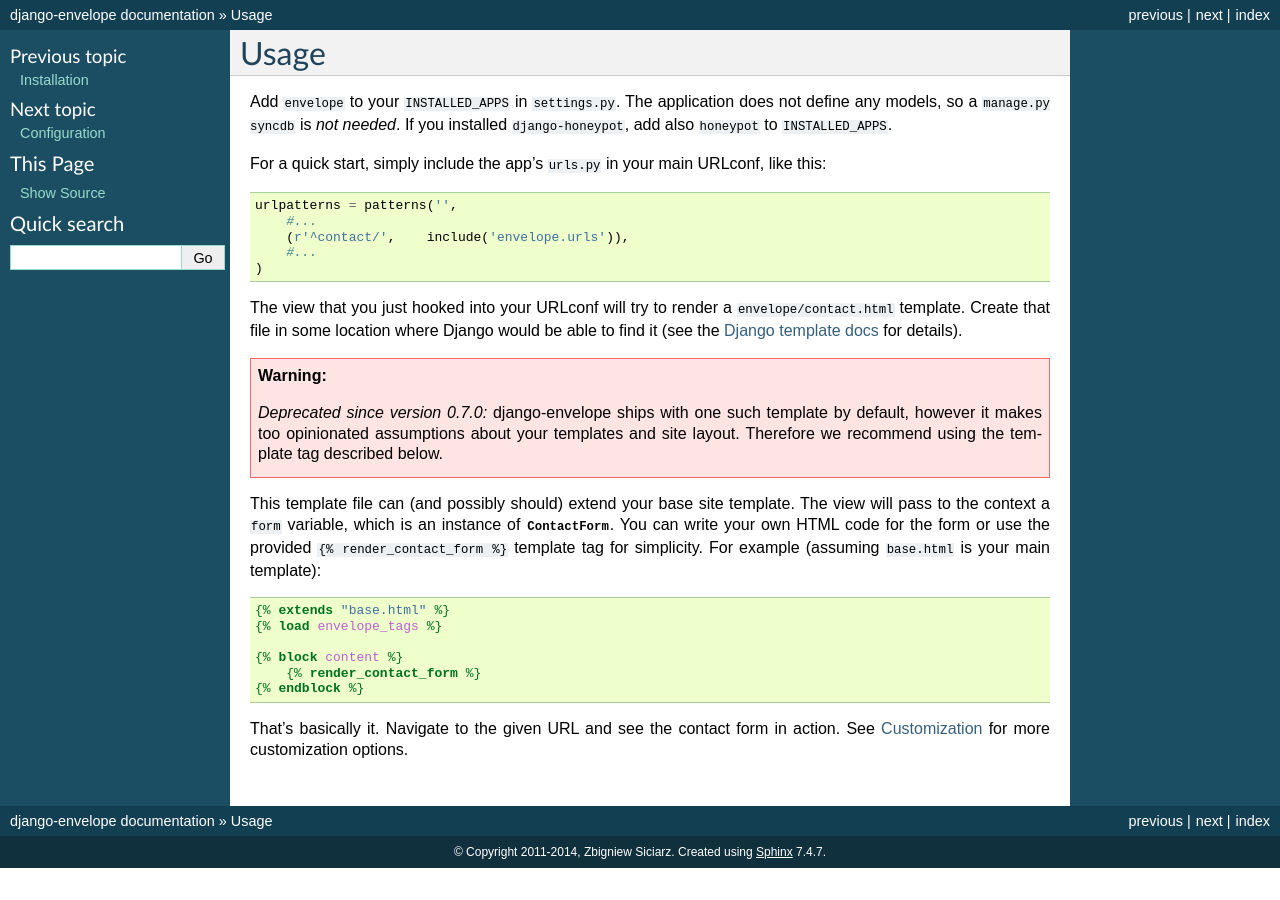
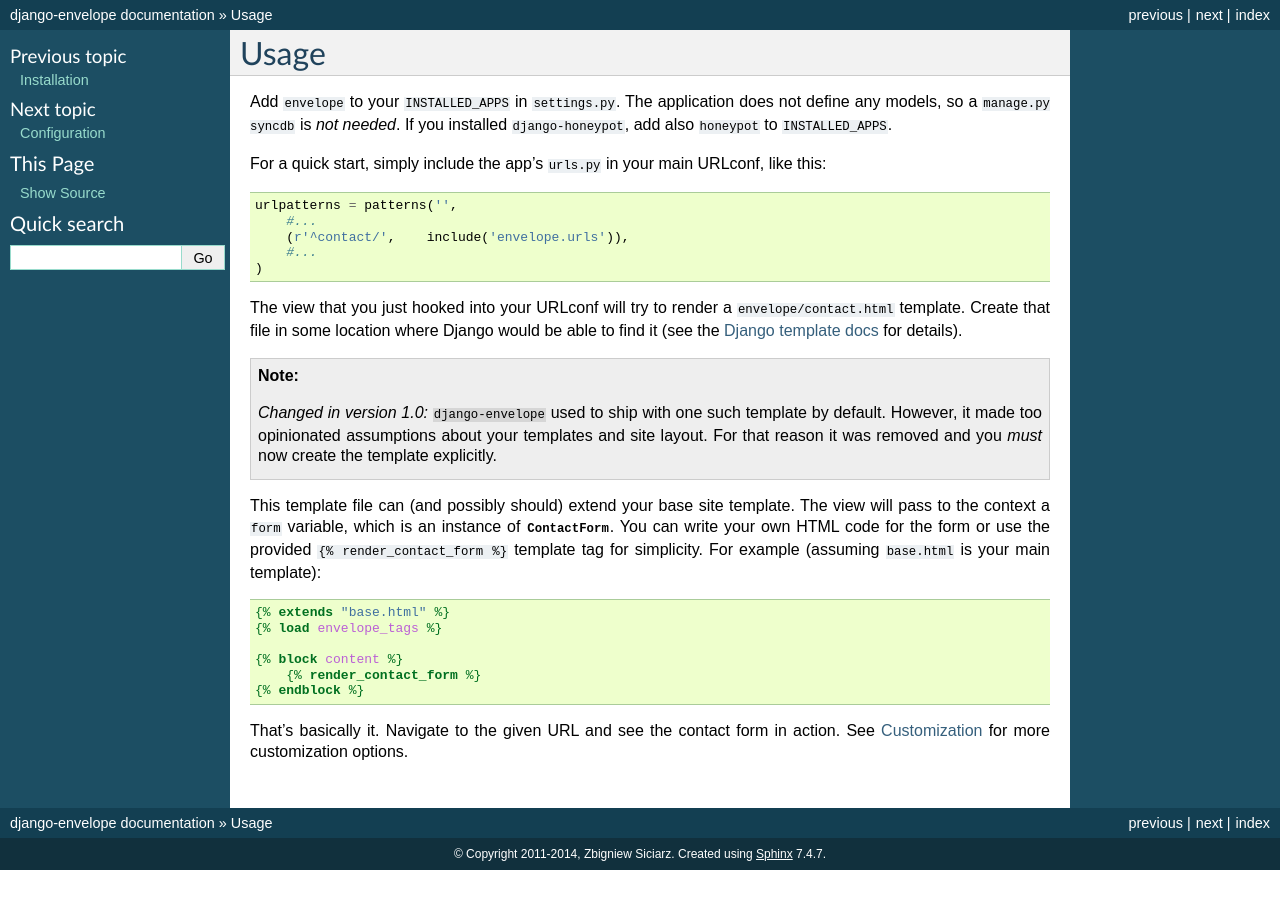
Before and after one commit to zsiciarz/django-envelope, a Sphinx documentation site: the page built from docs/usage.rst, in a window 1280 px wide. Built offline with Sphinx 7.4.7, drawn with Linux system fonts in a browser that asks for light colours.

Commit message:
Template removal reflected in the docs.

```diff
--- a/docs/changes.rst
+++ b/docs/changes.rst
@@ -21,6 +21,8 @@
  - dropped Python 2.6 compatibility; use 2.7 or 3.3+
  - message rejection reason from signal handlers isn't sent to the user in
    HTTP 400 response's body
+ - the default ``envelope/contact.html`` template is removed; one must create
+   the template explicitly
 
 .. _`custom User model`: https://docs.djangoproject.com/en/dev/topics/auth/customizing/#substituting-a-custom-user-model
 .. _`FormMessagesMixin`: http://django-braces.readthedocs.org/en/latest/form.html#formmessagesmixin
--- a/docs/usage.rst
+++ b/docs/usage.rst
@@ -20,11 +20,12 @@
 where Django would be able to find it (see the `Django template docs`_
 for details).
 
-.. warning::
-   .. deprecated:: 0.7.0
-      django-envelope ships with one such template by default, however it
-      makes too opinionated assumptions about your templates and site layout.
-      Therefore we recommend using the template tag described below.
+.. note::
+   .. versionchanged:: 1.0
+      ``django-envelope`` used to ship with one such template by default.
+      However, it made too opinionated assumptions about your templates and
+      site layout. For that reason it was removed and you *must* now create
+      the template explicitly.
 
 This template file can (and possibly should) extend your base site template.
 The view will pass to the context a ``form`` variable, which is an instance
```
